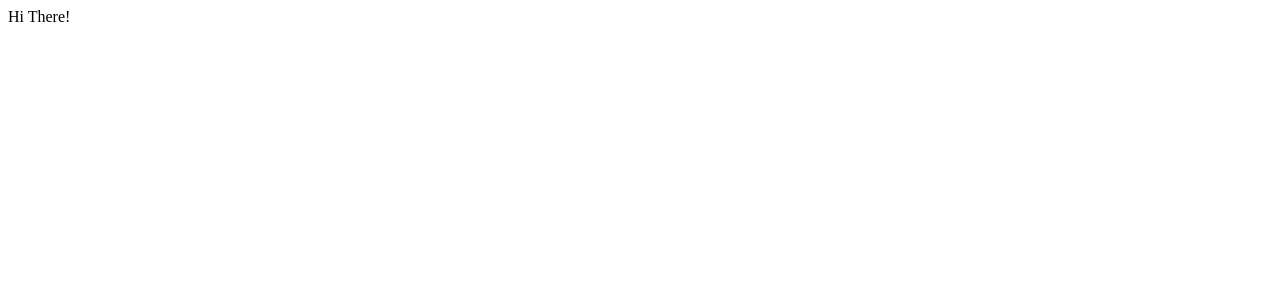
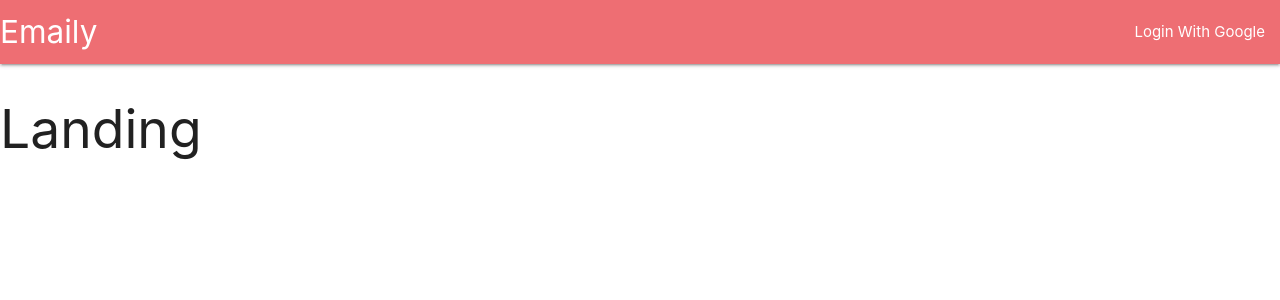
Before and after one commit to tokamaky/React, a React (Create React App) app in the folder client/: page / in a window 1280 px wide. Shown: the top 300 px of the page. Built offline with nearby package versions, Linux system fonts and the light colour scheme.

Commit message:
materialize imported

```diff
--- a/client/package.json
+++ b/client/package.json
@@ -8,6 +8,7 @@
     "@testing-library/user-event": "^13.5.0",
     "concurrently": "^8.0.1",
     "http-proxy-middleware": "^2.0.6",
+    "materialize-css": "^1.0.0-rc.2",
     "react": "^18.2.0",
     "react-dom": "^18.2.0",
     "react-redux": "^8.0.5",
--- a/client/src/components/App.js
+++ b/client/src/components/App.js
@@ -1,8 +1,23 @@
 import React from 'react';
+import {BrowserRouter, Route  } from 'react-router-dom';
+import Header from './Header';
+
+const Dashboard = () => <h2>Dashboard</h2>;
+const SurveyNew = () => <h2>SurveyNew</h2>;
+const Landing = () => <h2>Landing</h2>;
 
 const App = () => {
     return (
-        <div>Hi There!</div>
+        <div>
+            <BrowserRouter>
+            <div>
+                <Header/>
+                <Route exact path="/" component ={Landing} />
+                <Route exact path="/surveys" component ={Dashboard} />
+                <Route exact path="/surveys/new" component ={SurveyNew} />
+            </div>
+            </BrowserRouter>
+        </div>
     );
 };
 
--- /dev/null
+++ b/client/src/components/Header.js
@@ -0,0 +1,24 @@
+import React, {Component} from "react";
+
+class Header extends Component{
+    render(){
+        return(
+            <nav>
+              <div className="nav-wrapper">
+                <a className="left brand-logo">
+                   Emaily
+                </a>
+                <ul className="right">
+                    <li>
+                        <a>
+                            Login With Google
+                        </a>
+                    </li>
+                </ul>
+              </div>
+            </nav>
+        );
+    }
+}
+
+export default Header;
--- a/client/src/index.js
+++ b/client/src/index.js
@@ -1,3 +1,4 @@
+import 'materialize-css/dist/css/materialize.min.css'
 import React from 'react';
 import ReactDOM from 'react-dom';
 import { Provider } from 'react-redux';
```
Also changed, not shown: 2 other files (tests, documents, lock files or other folders).
